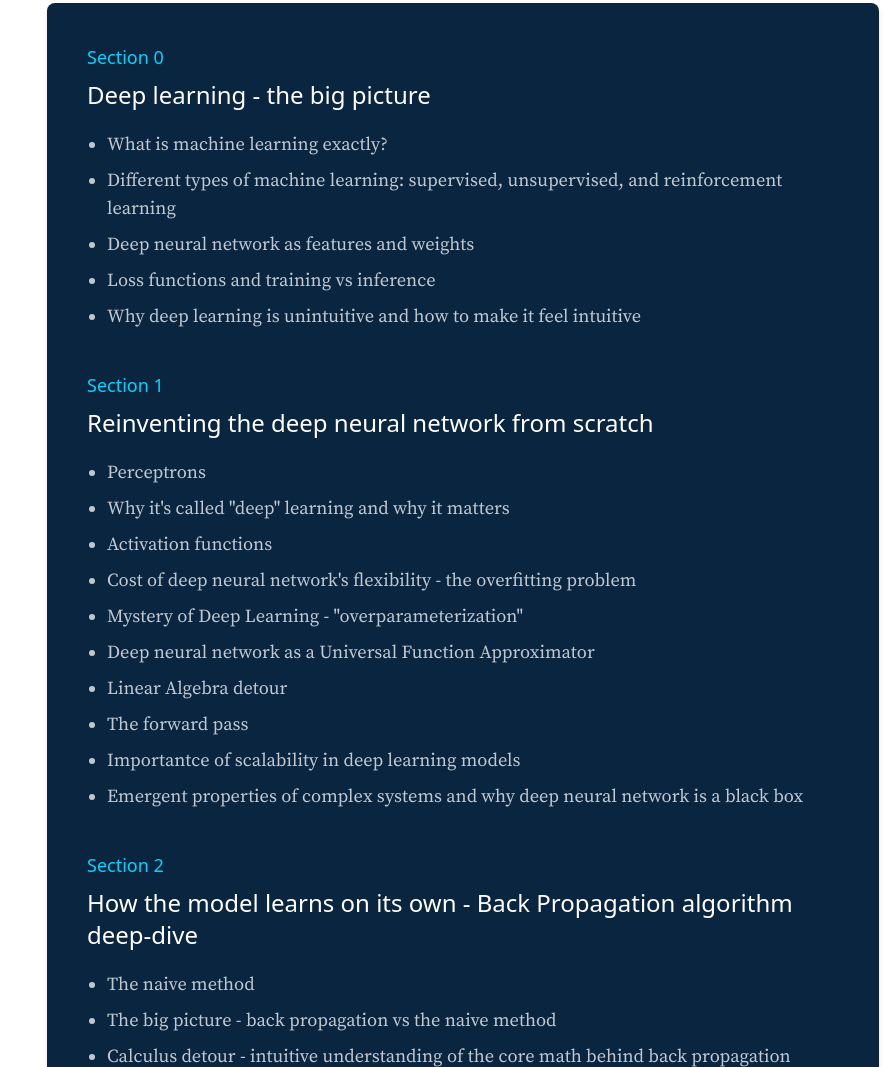
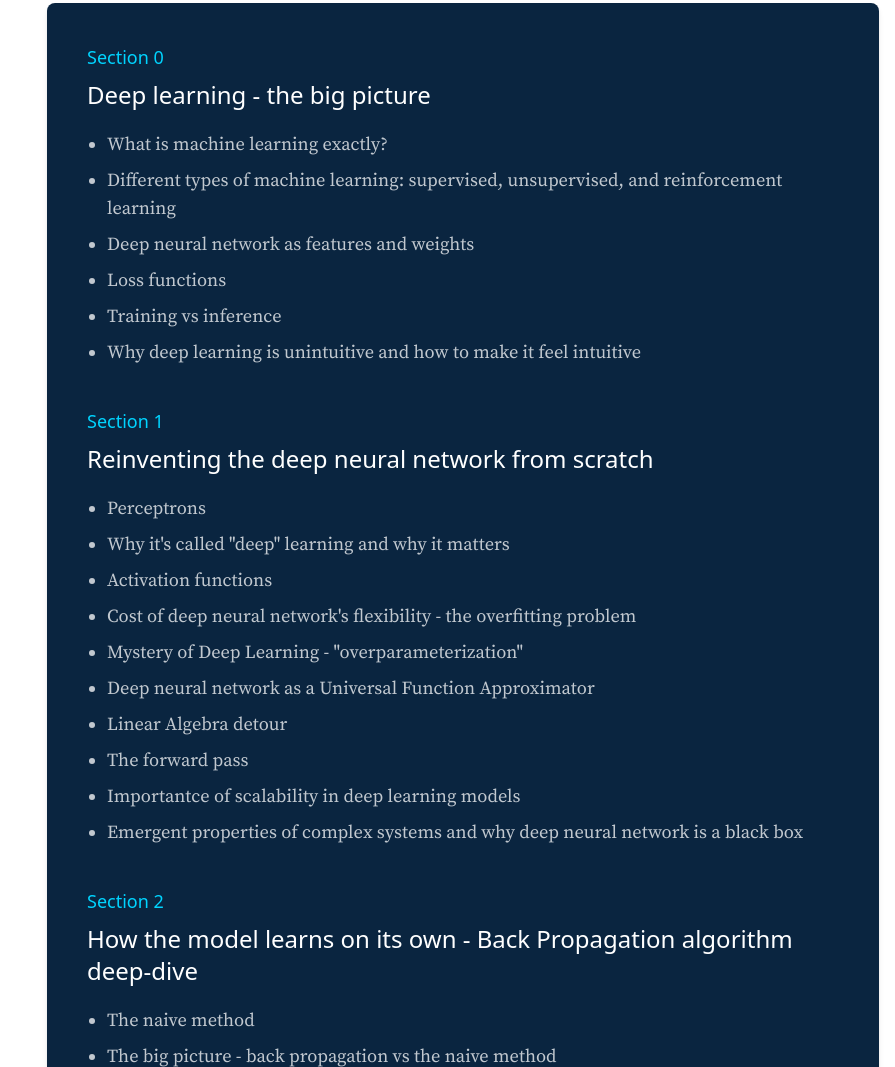
Before and after one commit to seunggs/DeepIntuitions, a Gatsby site: page / in a window 1280 px wide. Shown: the part 2886-3953 px from the top of the page, without its empty margins (385-1280 px from the left). Built offline with nearby package versions, Linux system fonts and the light colour scheme; Gatsby itself is replaced by a stand-in of ours.

Commit message:
minor fix

```diff
--- a/src/pages/index.js
+++ b/src/pages/index.js
@@ -269,7 +269,8 @@ export default function Home() {
                 <ListItem>What is machine learning exactly?</ListItem>
                 <ListItem>Different types of machine learning: supervised, unsupervised, and reinforcement learning</ListItem>
                 <ListItem>Deep neural network as features and weights</ListItem>
-                <ListItem>Loss functions and training vs inference</ListItem>
+                <ListItem>Loss functions</ListItem>
+                <ListItem>Training vs inference</ListItem>
                 <ListItem>Why deep learning is unintuitive and how to make it feel intuitive</ListItem>
               </List>
             </div>
```
